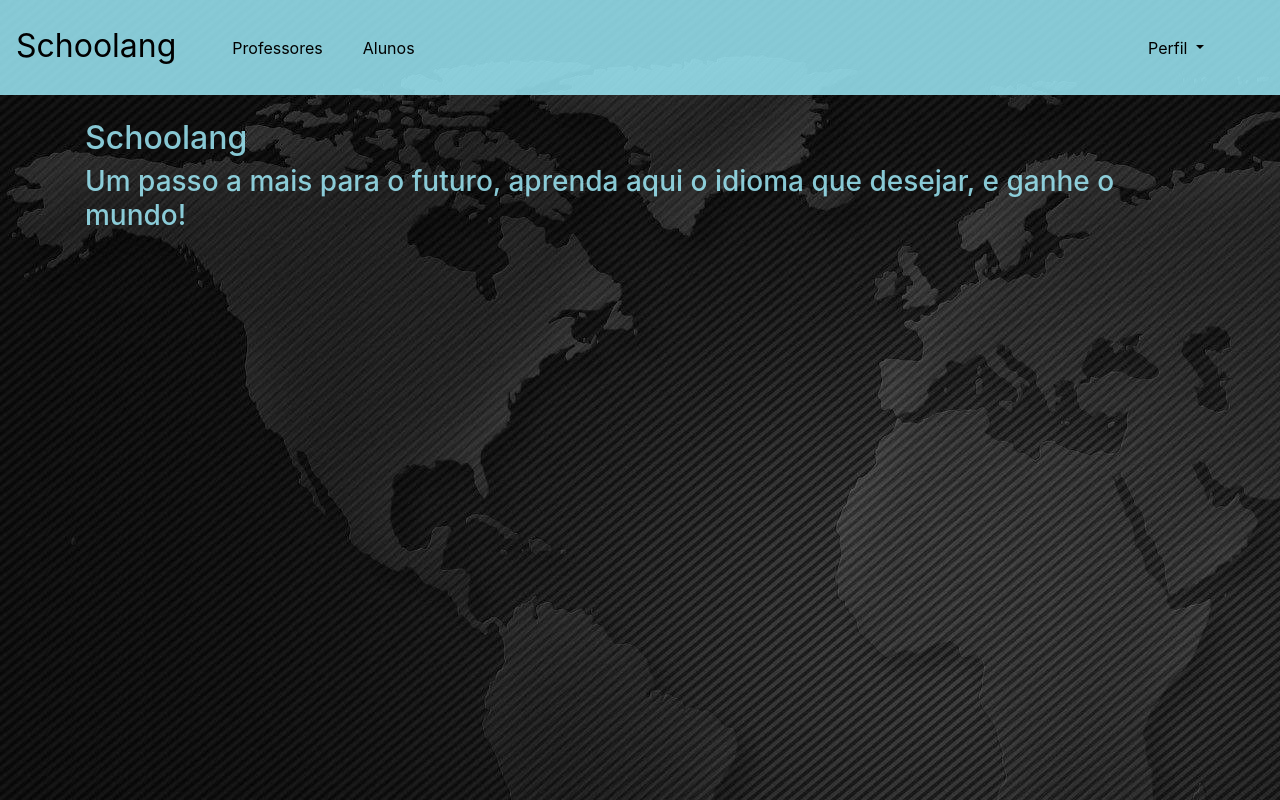
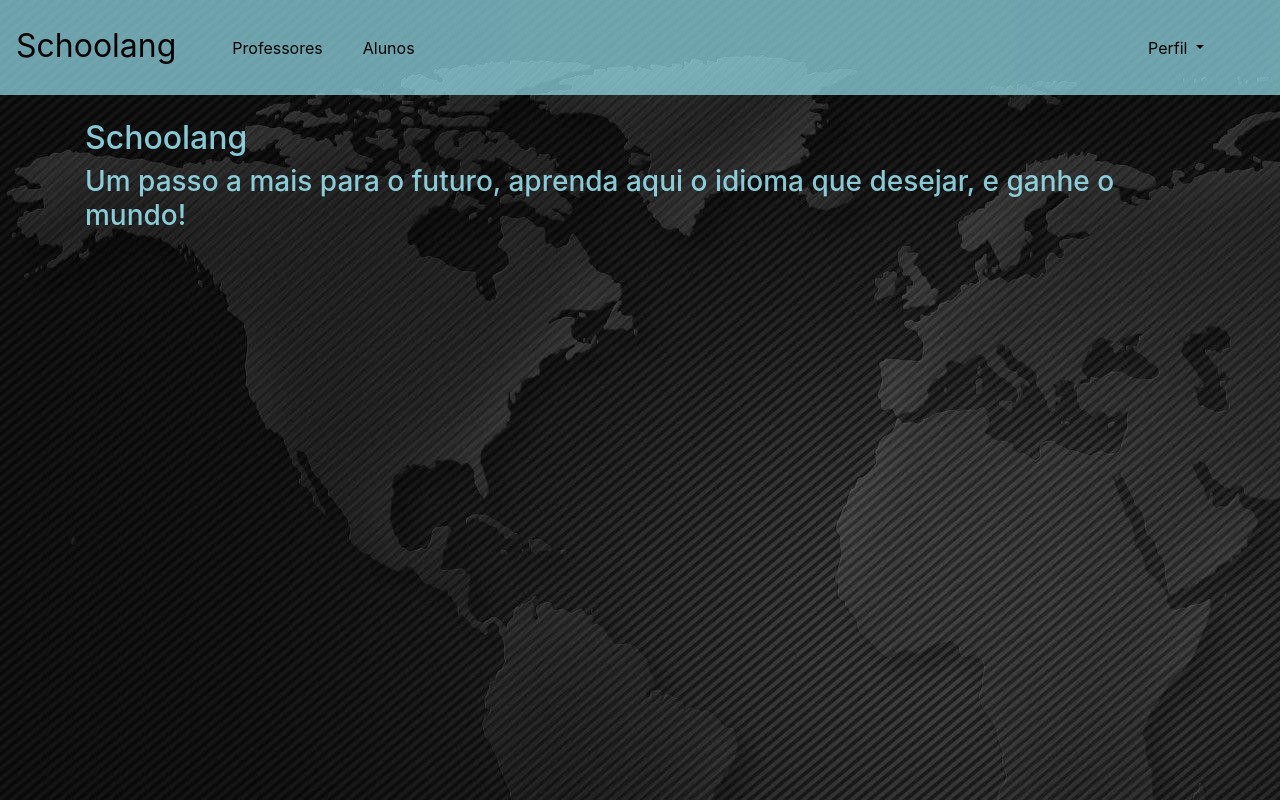
Before and after one commit to Th-Lima/Schoolang-Angular-dotNETCore, an Angular app in the folder Schoolang/: page /dashboard in a window 1280 px wide. Built offline with nearby package versions, Linux system fonts and the light colour scheme.

Commit message:
Adding opacity in navigation bar

```diff
--- a/Schoolang/src/app/dashboard/dashboard.component.ts
+++ b/Schoolang/src/app/dashboard/dashboard.component.ts
@@ -13,5 +13,4 @@ export class DashboardComponent implements OnInit {
 
   ngOnInit(): void {
   }
-
 }
--- a/Schoolang/src/app/nav/nav.component.css
+++ b/Schoolang/src/app/nav/nav.component.css
@@ -1,6 +1,7 @@
 nav{
   background-color: var(--secondary-color);
   height: 95px;
+  opacity: 0.8;
 }
 .logo{
   font-size: xx-large;
```
Also changed, not shown: 1 other file (tests, documents, lock files or other folders).
